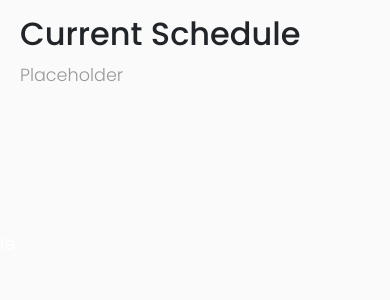
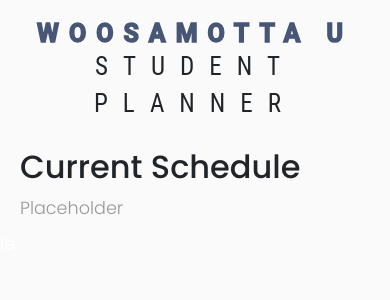
Before and after one commit to camelby/Student-Schedule-Planner, a Flask app: page /studentcur in a window 390 px wide. Shown: the part 88-388 px from the top of the page. Run offline with Flask 2, Linux system fonts and the light colour scheme; some libraries are stand-ins or nearby versions; grey boxes are pictures that could not be loaded.

Commit message:
Woo U added
Logo/title added to student views

```diff
--- a/SSP_UALR/SSP/static/css/studentCurrent.css
+++ b/SSP_UALR/SSP/static/css/studentCurrent.css
@@ -3,6 +3,27 @@
 body {
     font-family: 'Poppins', sans-serif;
     background: #fafafa;
+}
+
+div.title-Heading {
+    -webkit-text-stroke: 1.5px #485676;
+    color: #485676;
+    font-family: Roboto;
+    letter-spacing: 10px;
+    font-weight: 700;
+    font-size: 70px;
+    text-align: center;
+    text-transform: uppercase;
+}
+
+div.subtitle-Heading {
+    font-family: 'Roboto Condensed', sans-serif;
+    position: relative;
+    top: -25px;
+    letter-spacing: 15px;
+    font-size: 70px;
+    text-align: center;
+    text-transform: uppercase;
 }
 
 h3 {
@@ -265,6 +286,25 @@ a.article:hover {
 ----------------------------------------------------- */
 
 @media (max-width: 768px) {
+    div.title-Heading {
+        -webkit-text-stroke: 1.5px #485676;
+        color: #485676;
+        font-family: Roboto;
+        letter-spacing: 10px;
+        font-weight: 700;
+        font-size: 25px;
+        text-align: center;
+        text-transform: uppercase;
+    }
+    div.subtitle-Heading {
+        font-family: 'Roboto Condensed', sans-serif;
+        position: relative;
+        margin-top:20px;
+        letter-spacing: 15px;
+        font-size: 25px;
+        text-align: center;
+        text-transform: uppercase;
+    }
     #sidebar {
         min-width: 80px;
         max-width: 80px;
--- a/SSP_UALR/SSP/templates/studentCurrent.html
+++ b/SSP_UALR/SSP/templates/studentCurrent.html
@@ -61,7 +61,8 @@
                     </button>
                 </div>
             </nav>
-
+            <div class="title-Heading">Woosamotta U</div>
+            <div class="subtitle-Heading">Student Planner</div>
             <h2>Current Schedule</h2>
             <p>Placeholder</p>
 
--- a/SSP_UALR/SSP/templates/studentGenerate.html
+++ b/SSP_UALR/SSP/templates/studentGenerate.html
@@ -64,7 +64,8 @@
                     </button>
                 </div>
             </nav>
-
+            <div class="title-Heading">Woosamotta U</div>
+            <div class="subtitle-Heading">Student Planner</div>
             <h2>Generated Schedules</h2>
             <button type="button" class="button-generate"><i class="fas fa-sync"></i>
                 Generate Schedule</button>
```
Also changed, not shown: SSP_UALR/SSP/static/css/studentGenerate.css (+40 -0 lines).
